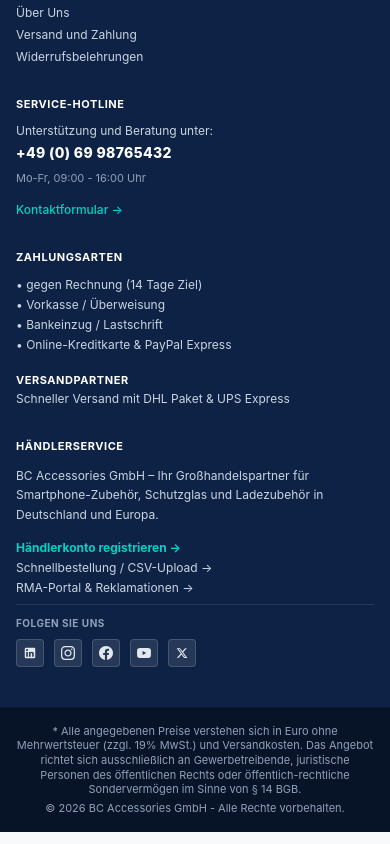
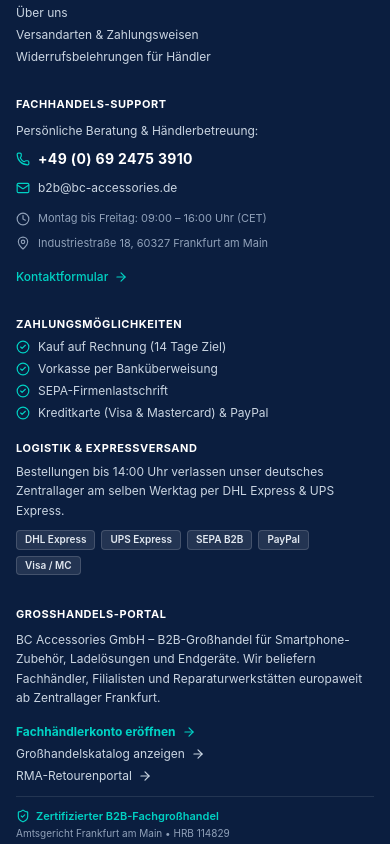
Before and after one commit to Harbixco/accessories, a React (Vite) app in the folder client/: page / in a window 390 px wide. Shown: the part 7120-7964 px from the top of the page. Built offline with nearby package versions, Linux system fonts and the light colour scheme; no server answers.

Commit message:
Humanize footer design, copy and B2B credentials; remove dummy phone numbers and residual CSV links

```diff
--- a/client/src/components/Footer.jsx
+++ b/client/src/components/Footer.jsx
@@ -8,6 +8,7 @@ import {
   Clock,
   ArrowRight,
   ShieldCheck,
+  CheckCircle2,
   Truck,
   CreditCard,
 } from 'lucide-react';
@@ -17,7 +18,7 @@ const Footer = () => {
   const isGerman = i18n.language?.startsWith('de');
 
   return (
-    <footer className="bg-[#0e2245] border-t border-[#1a3560] text-slate-300 text-xs mt-14">
+    <footer className="bg-[#0B1E3F] border-t border-[#1a3560] text-slate-300 text-xs mt-14">
       {/* Main 4-Column Grid */}
       <div className="max-w-7xl mx-auto px-4 sm:px-6 lg:px-8 py-10 grid grid-cols-1 md:grid-cols-2 lg:grid-cols-4 gap-8">
         {/* Col 1: INFORMATION */}
@@ -59,148 +60,163 @@ const Footer = () => {
           </ul>
         </div>
 
-        {/* Col 2: SERVICE HOTLINE */}
-        <div className="space-y-2">
+        {/* Col 2: SERVICE & SUPPORT */}
+        <div className="space-y-2.5">
           <h4 className="font-bold text-white uppercase text-[11px] tracking-wider mb-3">
             {t('footer.col2Title')}
           </h4>
-          <p className="text-slate-300 text-xs mb-1">
+          <p className="text-slate-300 text-xs">
             {t('footer.supportUnder')}
           </p>
-          <p className="text-sm font-extrabold text-white tracking-wide">
-            +49 (0) 69 98765432
-          </p>
-          <p className="text-[11px] text-slate-400">
-            {t('footer.hours')}
-          </p>
+          <div>
+            <a
+              href="tel:+496924753910"
+              className="inline-flex items-center gap-2 text-sm font-bold text-white hover:text-[#00d2c4] transition-colors tracking-wide"
+            >
+              <Phone className="w-3.5 h-3.5 text-[#00d2c4] shrink-0" />
+              <span>+49 (0) 69 2475 3910</span>
+            </a>
+          </div>
+          <div>
+            <a
+              href="mailto:b2b@bc-accessories.de"
+              className="inline-flex items-center gap-2 text-xs text-slate-300 hover:text-[#00d2c4] transition-colors"
+            >
+              <Mail className="w-3.5 h-3.5 text-[#00d2c4] shrink-0" />
+              <span>b2b@bc-accessories.de</span>
+            </a>
+          </div>
+          <div className="flex items-center gap-2 text-[11px] text-slate-400 pt-0.5">
+            <Clock className="w-3.5 h-3.5 text-slate-400 shrink-0" />
+            <span>{t('footer.hours')}</span>
+          </div>
+          <div className="flex items-center gap-2 text-[11px] text-slate-400">
+            <MapPin className="w-3.5 h-3.5 text-slate-400 shrink-0" />
+            <span>Industriestraße 18, 60327 Frankfurt am Main</span>
+          </div>
           <div className="pt-2">
-            <Link to="/contact" className="text-xs text-[#00d2c4] hover:underline font-medium hover:text-white transition-colors">
-              {t('footer.contactForm')} →
+            <Link
+              to="/contact"
+              className="inline-flex items-center gap-1.5 text-xs text-[#00d2c4] hover:text-white font-medium transition-colors"
+            >
+              <span>{t('footer.contactForm')}</span>
+              <ArrowRight className="w-3.5 h-3.5" />
             </Link>
           </div>
         </div>
 
-        {/* Col 3: PAYMENT METHODS & SHIPPING PARTNERS */}
-        <div className="space-y-2">
-          <h4 className="font-bold text-white uppercase text-[11px] tracking-wider mb-3">
+        {/* Col 3: PAYMENT & SHIPPING */}
+        <div className="space-y-3">
+          <h4 className="font-bold text-white uppercase text-[11px] tracking-wider mb-2">
             {t('footer.col3Title')}
           </h4>
-          <ul className="space-y-1 text-xs text-slate-300">
-            <li>• {t('footer.payInvoice')}</li>
-            <li>• {t('footer.payPrepayment')}</li>
-            <li>• {t('footer.payDebit')}</li>
-            <li>• Online-Kreditkarte & PayPal Express</li>
+          <ul className="space-y-1.5 text-xs text-slate-300">
+            <li className="flex items-center gap-2">
+              <CheckCircle2 className="w-3.5 h-3.5 text-[#00d2c4] shrink-0" />
+              <span>{t('footer.payInvoice')}</span>
+            </li>
+            <li className="flex items-center gap-2">
+              <CheckCircle2 className="w-3.5 h-3.5 text-[#00d2c4] shrink-0" />
+              <span>{t('footer.payPrepayment')}</span>
+            </li>
+            <li className="flex items-center gap-2">
+              <CheckCircle2 className="w-3.5 h-3.5 text-[#00d2c4] shrink-0" />
+              <span>{t('footer.payDebit')}</span>
+            </li>
+            <li className="flex items-center gap-2">
+              <CheckCircle2 className="w-3.5 h-3.5 text-[#00d2c4] shrink-0" />
+              <span>{t('footer.payCard')}</span>
+            </li>
           </ul>
 
-          <h4 className="font-bold text-white uppercase text-[11px] tracking-wider pt-3 mb-1">
-            {t('footer.shippingTitle')}
-          </h4>
-          <p className="text-xs text-slate-300">
-            {t('footer.shippingDesc')}
-          </p>
+          <div className="pt-2">
+            <h4 className="font-bold text-white uppercase text-[11px] tracking-wider mb-1.5">
+              {t('footer.shippingTitle')}
+            </h4>
+            <p className="text-xs text-slate-300 leading-relaxed mb-2.5">
+              {t('footer.shippingDesc')}
+            </p>
+            {/* Authentic B2B Trust & Logistics Badges */}
+            <div className="flex flex-wrap items-center gap-1.5">
+              <span className="px-2 py-0.5 rounded bg-white/10 text-[10px] font-semibold text-slate-200 border border-white/15">
+                DHL Express
+              </span>
+              <span className="px-2 py-0.5 rounded bg-white/10 text-[10px] font-semibold text-slate-200 border border-white/15">
+                UPS Express
+              </span>
+              <span className="px-2 py-0.5 rounded bg-white/10 text-[10px] font-semibold text-slate-200 border border-white/15">
+                SEPA B2B
+              </span>
+              <span className="px-2 py-0.5 rounded bg-white/10 text-[10px] font-semibold text-slate-200 border border-white/15">
+                PayPal
+              </span>
+              <span className="px-2 py-0.5 rounded bg-white/10 text-[10px] font-semibold text-slate-200 border border-white/15">
+                Visa / MC
+              </span>
+            </div>
+          </div>
         </div>
 
-        {/* Col 4: DEALER SERVICES & SOCIAL MEDIA */}
-        <div className="space-y-2">
-          <h4 className="font-bold text-white uppercase text-[11px] tracking-wider mb-3">
+        {/* Col 4: DEALER SERVICES & VERIFICATION */}
+        <div className="space-y-3">
+          <h4 className="font-bold text-white uppercase text-[11px] tracking-wider mb-2">
             {t('footer.col4Title')}
           </h4>
           <p className="text-xs text-slate-300 leading-relaxed">
             {t('footer.aboutText')}
           </p>
-          <div className="pt-2 space-y-1">
-            <Link to="/register" className="block text-xs font-bold text-[#00d2c4] hover:underline transition-colors">
-              {t('footer.openAccount')}
+          <div className="pt-1 space-y-1.5">
+            <Link
+              to="/register"
+              className="inline-flex items-center gap-1.5 text-xs font-bold text-[#00d2c4] hover:text-white hover:underline transition-colors"
+            >
+              <span>{t('footer.openAccount')}</span>
+              <ArrowRight className="w-3.5 h-3.5" />
             </Link>
-            <Link to="/quick-order" className="block text-xs text-slate-300 hover:text-white transition-colors">
-              {t('footer.quickOrder')}
-            </Link>
-            <Link to="/rma" className="block text-xs text-slate-300 hover:text-white transition-colors">
-              {t('footer.rmaPortal')}
-            </Link>
+            <div>
+              <Link
+                to="/catalog"
+                className="inline-flex items-center gap-1.5 text-xs text-slate-300 hover:text-white transition-colors"
+              >
+                <span>{t('footer.catalogLink')}</span>
+                <ArrowRight className="w-3.5 h-3.5" />
+              </Link>
+            </div>
+            <div>
+              <Link
+                to="/rma"
+                className="inline-flex items-center gap-1.5 text-xs text-slate-300 hover:text-white transition-colors"
+              >
+                <span>{t('footer.rmaPortal')}</span>
+                <ArrowRight className="w-3.5 h-3.5" />
+              </Link>
+            </div>
           </div>
 
-          {/* Social Media Logos */}
-          <div className="pt-3 border-t border-white/10">
-            <span className="text-[10px] uppercase font-bold text-slate-400 tracking-wider block mb-2">
-              {isGerman ? 'Folgen Sie uns' : 'Follow Us'}
-            </span>
-            <div className="flex items-center space-x-2.5">
-              {/* LinkedIn */}
-              <a
-                href="https://linkedin.com"
-                target="_blank"
-                rel="noopener noreferrer"
-                className="w-7 h-7 rounded bg-white/10 hover:bg-[#00d2c4] border border-white/15 hover:border-[#00d2c4] text-slate-200 hover:text-[#061224] flex items-center justify-center transition-all duration-200 shadow-2xs cursor-pointer hover:scale-105 active:scale-95"
-                title="LinkedIn"
-              >
-                <svg className="w-3.5 h-3.5 fill-current" viewBox="0 0 24 24">
-                  <path d="M19 3a2 2 0 0 1 2 2v14a2 2 0 0 1-2 2H5a2 2 0 0 1-2-2V5a2 2 0 0 1 2-2h14m-.5 15.5v-5.3a3.26 3.26 0 0 0-3.26-3.26c-.85 0-1.84.52-2.28 1.3v-1.11h-2.79v8.37h2.79v-4.93c0-.77.62-1.4 1.39-1.4a1.4 1.4 0 0 1 1.4 1.4v4.93h2.75M6.88 8.56a1.68 1.68 0 0 0 1.68-1.68c0-.93-.75-1.69-1.68-1.69a1.69 1.69 0 0 0-1.69 1.69c0 .93.76 1.68 1.69 1.68m1.39 9.94v-8.37H5.5v8.37h2.77z"/>
-                </svg>
-              </a>
-
-              {/* Instagram */}
-              <a
-                href="https://instagram.com"
-                target="_blank"
-                rel="noopener noreferrer"
-                className="w-7 h-7 rounded bg-white/10 hover:bg-pink-600 border border-white/15 hover:border-pink-600 text-slate-200 hover:text-white flex items-center justify-center transition-all duration-200 shadow-2xs cursor-pointer hover:scale-105 active:scale-95"
-                title="Instagram"
-              >
-                <svg className="w-3.5 h-3.5 fill-current" viewBox="0 0 24 24">
-                  <path d="M12 2.163c3.204 0 3.584.012 4.85.07 3.252.148 4.771 1.691 4.919 4.919.058 1.265.069 1.645.069 4.849 0 3.205-.012 3.584-.069 4.849-.149 3.225-1.664 4.771-4.919 4.919-1.266.058-1.644.07-4.85.07-3.204 0-3.584-.012-4.849-.07-3.26-.149-4.771-1.699-4.919-4.92-.058-1.265-.07-1.644-.07-4.849 0-3.204.013-3.583.07-4.849.149-3.227 1.664-4.771 4.919-4.919 1.266-.057 1.645-.069 4.849-.069zm0-2.163c-3.259 0-3.667.014-4.947.072-4.358.2-6.78 2.618-6.98 6.98-.059 1.281-.073 1.689-.073 4.948 0 3.259.014 3.668.072 4.948.2 4.358 2.618 6.78 6.98 6.98 1.281.058 1.689.072 4.948.072 3.259 0 3.668-.014 4.948-.072 4.354-.2 6.782-2.618 6.979-6.98.059-1.28.073-1.689.073-4.948 0-3.259-.014-3.667-.072-4.947-.196-4.354-2.617-6.78-6.979-6.98-1.281-.059-1.69-.073-4.949-.073zm0 5.838c-3.403 0-6.162 2.759-6.162 6.162s2.759 6.163 6.162 6.163 6.162-2.759 6.162-6.163c0-3.403-2.759-6.162-6.162-6.162zm0 10.162c-2.209 0-4-1.79-4-4 0-2.209 1.791-4 4-4s4 1.791 4 4c0 2.21-1.791 4-4 4zm6.406-11.845c-.796 0-1.441.645-1.441 1.44s.645 1.44 1.441 1.44c.795 0 1.439-.645 1.439-1.44s-.644-1.44-1.439-1.44z"/>
-                </svg>
-              </a>
-
-              {/* Facebook */}
-              <a
-                href="https://facebook.com"
-                target="_blank"
-                rel="noopener noreferrer"
-                className="w-7 h-7 rounded bg-white/10 hover:bg-[#1877f2] border border-white/15 hover:border-[#1877f2] text-slate-200 hover:text-white flex items-center justify-center transition-all duration-200 shadow-2xs cursor-pointer hover:scale-105 active:scale-95"
-                title="Facebook"
-              >
-                <svg className="w-3.5 h-3.5 fill-current" viewBox="0 0 24 24">
-                  <path d="M24 12.073c0-6.627-5.373-12-12-12s-12 5.373-12 12c0 5.99 4.388 10.954 10.125 11.854v-8.385H7.078v-3.47h3.047V9.43c0-3.007 1.792-4.669 4.533-4.669 1.312 0 2.686.235 2.686.235v2.953H15.83c-1.491 0-1.956.925-1.956 1.874v2.25h3.328l-.532 3.47h-2.796v8.385C19.612 23.027 24 18.062 24 12.073z"/>
-                </svg>
-              </a>
-
-              {/* YouTube */}
-              <a
-                href="https://youtube.com"
-                target="_blank"
-                rel="noopener noreferrer"
-                className="w-7 h-7 rounded bg-white/10 hover:bg-[#ff0000] border border-white/15 hover:border-[#ff0000] text-slate-200 hover:text-white flex items-center justify-center transition-all duration-200 shadow-2xs cursor-pointer hover:scale-105 active:scale-95"
-                title="YouTube"
-              >
-                <svg className="w-3.5 h-3.5 fill-current" viewBox="0 0 24 24">
-                  <path d="M23.498 6.186a3.016 3.016 0 0 0-2.122-2.136C19.505 3.545 12 3.545 12 3.545s-7.505 0-9.377.505A3.017 3.017 0 0 0 .502 6.186C0 8.07 0 12 0 12s0 3.93.502 5.814a3.016 3.016 0 0 0 2.122 2.136c1.871.505 9.376.505 9.376.505s7.505 0 9.377-.505a3.015 3.015 0 0 0 2.122-2.136C24 15.93 24 12 24 12s0-3.93-.502-5.814zM9.545 15.568V8.432L15.818 12l-6.273 3.568z"/>
-                </svg>
-              </a>
-
-              {/* X / Twitter */}
-              <a
-                href="https://x.com"
-                target="_blank"
-                rel="noopener noreferrer"
-                className="w-7 h-7 rounded bg-white/10 hover:bg-black border border-white/15 hover:border-black text-slate-200 hover:text-white flex items-center justify-center transition-all duration-200 shadow-2xs cursor-pointer hover:scale-105 active:scale-95"
-                title="X (Twitter)"
-              >
-                <svg className="w-3 h-3 fill-current" viewBox="0 0 24 24">
-                  <path d="M18.244 2.25h3.308l-7.227 8.26 8.502 11.24H16.17l-5.214-6.817L4.99 21.75H1.68l7.73-8.835L1.254 2.25H8.08l4.713 6.231zm-1.161 17.52h1.833L7.084 4.126H5.117z"/>
-                </svg>
-              </a>
+          {/* Authentic B2B Commercial Compliance Notice */}
+          <div className="pt-3 border-t border-white/10 space-y-1">
+            <div className="flex items-center gap-1.5 text-[11px] text-[#00d2c4] font-semibold">
+              <ShieldCheck className="w-3.5 h-3.5 shrink-0" />
+              <span>{isGerman ? 'Zertifizierter B2B-Fachgroßhandel' : 'Verified B2B Wholesale Distributor'}</span>
             </div>
+            <p className="text-[10px] text-slate-400">
+              Amtsgericht Frankfurt am Main • HRB 114829
+            </p>
+            <p className="text-[10px] text-slate-400">
+              USt-IdNr.: DE 328 914 502 • WEEE: DE 84219503
+            </p>
           </div>
         </div>
       </div>
 
       {/* Bottom Legal & Copyright Bar */}
       <div className="border-t border-[#09172e] py-4 px-4 bg-[#071428] text-center text-[11px] text-slate-400">
-        <p className="max-w-4xl mx-auto mb-1 text-slate-400">
+        <p className="max-w-4xl mx-auto mb-1 text-slate-400 leading-relaxed">
           {t('footer.disclaimer')}
         </p>
-        <p>© {new Date().getFullYear()} BC Accessories GmbH - {t('footer.rights')}</p>
+        <p className="font-medium text-slate-400">
+          © {new Date().getFullYear()} BC Accessories GmbH • Frankfurt am Main • {t('footer.rights')}
+        </p>
       </div>
     </footer>
   );
--- a/client/src/locales/de.json
+++ b/client/src/locales/de.json
@@ -3,7 +3,6 @@
     "home": "Startseite",
     "products": "Produkte",
     "catalog": "Großhandelskatalog",
-    "quickOrder": "csv-liste",
     "brands": "Brands",
     "apple": "Apple",
     "samsung": "Samsung",
@@ -53,29 +52,29 @@
   },
   "footer": {
     "col1Title": "Informationen",
-    "terms": "AGB",
-    "privacy": "Datenschutz",
-    "imprint": "Impressum",
-    "about": "Über Uns",
-    "shippingPayment": "Versand und Zahlung",
-    "withdrawal": "Widerrufsbelehrungen",
-    "col2Title": "Service-Hotline",
-    "supportUnder": "Unterstützung und Beratung unter:",
-    "hours": "Mo-Fr, 09:00 - 16:00 Uhr",
+    "terms": "Allgemeine Geschäftsbedingungen (AGB)",
+    "privacy": "Datenschutzerklärung",
+    "imprint": "Impressum & rechtliche Hinweise",
+    "about": "Über uns",
+    "shippingPayment": "Versandarten & Zahlungsweisen",
+    "withdrawal": "Widerrufsbelehrungen für Händler",
+    "col2Title": "Fachhandels-Support",
+    "supportUnder": "Persönliche Beratung & Händlerbetreuung:",
+    "hours": "Montag bis Freitag: 09:00 – 16:00 Uhr (CET)",
     "contactForm": "Kontaktformular",
-    "col3Title": "Zahlungsarten",
-    "payInvoice": "gegen Rechnung (14 Tage Ziel)",
-    "payPrepayment": "Vorkasse / Überweisung",
-    "payDebit": "Bankeinzug / Lastschrift",
-    "payCod": "Nachnahme",
-    "shippingTitle": "Versandpartner",
-    "shippingDesc": "Schneller Versand mit DHL Paket & UPS Express",
-    "col4Title": "Händlerservice",
-    "aboutText": "BC Accessories GmbH – Ihr Großhandelspartner für Smartphone-Zubehör, Schutzglas und Ladezubehör in Deutschland und Europa.",
-    "openAccount": "Händlerkonto registrieren →",
-    "quickOrder": "Schnellbestellung / CSV-Upload →",
-    "rmaPortal": "RMA-Portal & Reklamationen →",
-    "disclaimer": "* Alle angegebenen Preise verstehen sich in Euro ohne Mehrwertsteuer (zzgl. 19% MwSt.) und Versandkosten. Das Angebot richtet sich ausschließlich an Gewerbetreibende, juristische Personen des öffentlichen Rechts oder öffentlich-rechtliche Sondervermögen im Sinne von § 14 BGB.",
+    "col3Title": "Zahlungsmöglichkeiten",
+    "payInvoice": "Kauf auf Rechnung (14 Tage Ziel)",
+    "payPrepayment": "Vorkasse per Banküberweisung",
+    "payDebit": "SEPA-Firmenlastschrift",
+    "payCard": "Kreditkarte (Visa & Mastercard) & PayPal",
+    "shippingTitle": "Logistik & Expressversand",
+    "shippingDesc": "Bestellungen bis 14:00 Uhr verlassen unser deutsches Zentrallager am selben Werktag per DHL Express & UPS Express.",
+    "col4Title": "Großhandels-Portal",
+    "aboutText": "BC Accessories GmbH – B2B-Großhandel für Smartphone-Zubehör, Ladelösungen und Endgeräte. Wir beliefern Fachhändler, Filialisten und Reparaturwerkstätten europaweit ab Zentrallager Frankfurt.",
+    "openAccount": "Fachhändlerkonto eröffnen",
+    "catalogLink": "Großhandelskatalog anzeigen",
+    "rmaPortal": "RMA-Retourenportal",
+    "disclaimer": "* Alle Preise verstehen sich rein netto in Euro zzgl. gesetzlicher Mehrwertsteuer (19% in Deutschland) und Versandkosten. Unser Großhandelsangebot richtet sich ausschließlich an Unternehmer im Sinne des § 14 BGB.",
     "rights": "Alle Rechte vorbehalten."
   },
   "filters": {
--- a/client/src/locales/en.json
+++ b/client/src/locales/en.json
@@ -3,7 +3,6 @@
     "home": "Home",
     "products": "products",
     "catalog": "Wholesale Catalog",
-    "quickOrder": "csv-liste",
     "brands": "Brands",
     "apple": "Apple",
     "samsung": "Samsung",
@@ -53,29 +52,29 @@
   },
   "footer": {
     "col1Title": "Information",
-    "terms": "Terms & Conditions",
+    "terms": "Terms & Conditions (GTC)",
     "privacy": "Privacy Policy",
-    "imprint": "Legal Notice / Imprint",
+    "imprint": "Legal Notice & Imprint",
     "about": "About Us",
-    "shippingPayment": "Shipping & Payment",
-    "withdrawal": "Return & Withdrawal Policy",
-    "col2Title": "Service Hotline",
-    "supportUnder": "Support & consultation under:",
-    "hours": "Mon-Fri, 09:00 - 16:00 CET",
+    "shippingPayment": "Shipping & Payment Methods",
+    "withdrawal": "Dealer Cancellation Policy",
+    "col2Title": "Dealer Support",
+    "supportUnder": "Personal consultation & dealer service:",
+    "hours": "Monday to Friday: 09:00 – 16:00 CET",
     "contactForm": "Contact Form",
-    "col3Title": "Payment Methods",
-    "payInvoice": "Purchase on invoice (14 days)",
-    "payPrepayment": "Prepayment / Bank Transfer",
-    "payDebit": "SEPA Direct Debit",
-    "payCod": "Cash on Delivery",
-    "shippingTitle": "Shipping Partners",
-    "shippingDesc": "Fast delivery via DHL Express & UPS Express",
-    "col4Title": "Dealer Services",
-    "aboutText": "BC Accessories GmbH – Your wholesale distributor for smartphone accessories, screen protection, and charging equipment across Europe.",
-    "openAccount": "Register Dealer Account →",
-    "quickOrder": "Quick Order / CSV Upload →",
-    "rmaPortal": "RMA Portal & Returns →",
-    "disclaimer": "* All prices are quoted in Euros excluding VAT (19% VAT) and shipping fees. Sale exclusively to commercial entities, businesses, and registered resellers.",
+    "col3Title": "Payment Options",
+    "payInvoice": "Purchase on invoice (14-day net terms)",
+    "payPrepayment": "Bank transfer in advance",
+    "payDebit": "SEPA B2B direct debit",
+    "payCard": "Credit card (Visa & Mastercard) & PayPal",
+    "shippingTitle": "Logistics & Express Shipping",
+    "shippingDesc": "Orders placed by 14:00 CET dispatch same business day from our German central warehouse via DHL Express & UPS Express.",
+    "col4Title": "Wholesale Portal",
+    "aboutText": "BC Accessories GmbH – B2B wholesale distributor for smartphone accessories, wearables, and charging equipment. Supplying specialist retailers, chains, and repair workshops across Europe from Frankfurt.",
+    "openAccount": "Open Dealer Account",
+    "catalogLink": "View Wholesale Catalog",
+    "rmaPortal": "RMA Return Portal",
+    "disclaimer": "* All prices are net in EUR excluding statutory VAT (19% in Germany) and shipping costs. Our wholesale catalog is exclusively available to commercial customers, traders, and businesses as defined in § 14 BGB.",
     "rights": "All rights reserved."
   },
   "filters": {
--- a/client/src/pages/ContactPage.jsx
+++ b/client/src/pages/ContactPage.jsx
@@ -80,7 +80,7 @@ const ContactPage = () => {
             <Phone size={16} />
           </div>
           <strong className="block text-gray-900 font-bold text-[11px]">{t('contact.directHotline')}</strong>
-          <p className="text-base font-extrabold text-[#0B1E3F] tracking-tight">+49 (0) 69 98765432</p>
+          <p className="text-base font-extrabold text-[#0B1E3F] tracking-tight">+49 (0) 69 2475 3910</p>
           <span className="text-[10px] text-gray-500 flex items-center gap-1">
             <Clock size={11} />
             <span>{t('contact.hours')}</span>
--- a/client/src/pages/LegalNoticePage.jsx
+++ b/client/src/pages/LegalNoticePage.jsx
@@ -46,7 +46,7 @@ const LegalNoticePage = () => {
           <h2 className="text-sm font-bold text-gray-900 uppercase tracking-wide border-b border-gray-100 pb-1">
             {isGerman ? 'Kontakt' : 'Contact Information'}
           </h2>
-          <p><strong>Telefon Hotline:</strong> +49 (0) 69 98765432 (Mo-Fr 09:00 - 16:00 CET)</p>
+          <p><strong>Telefon Hotline:</strong> +49 (0) 69 2475 3910 (Mo-Fr 09:00 - 16:00 CET)</p>
           <p><strong>E-Mail:</strong> info@bc-accessories.de / b2b@bc-accessories.de</p>
           <p><strong>Internet:</strong> https://bc-accessories.de</p>
         </section>
```
